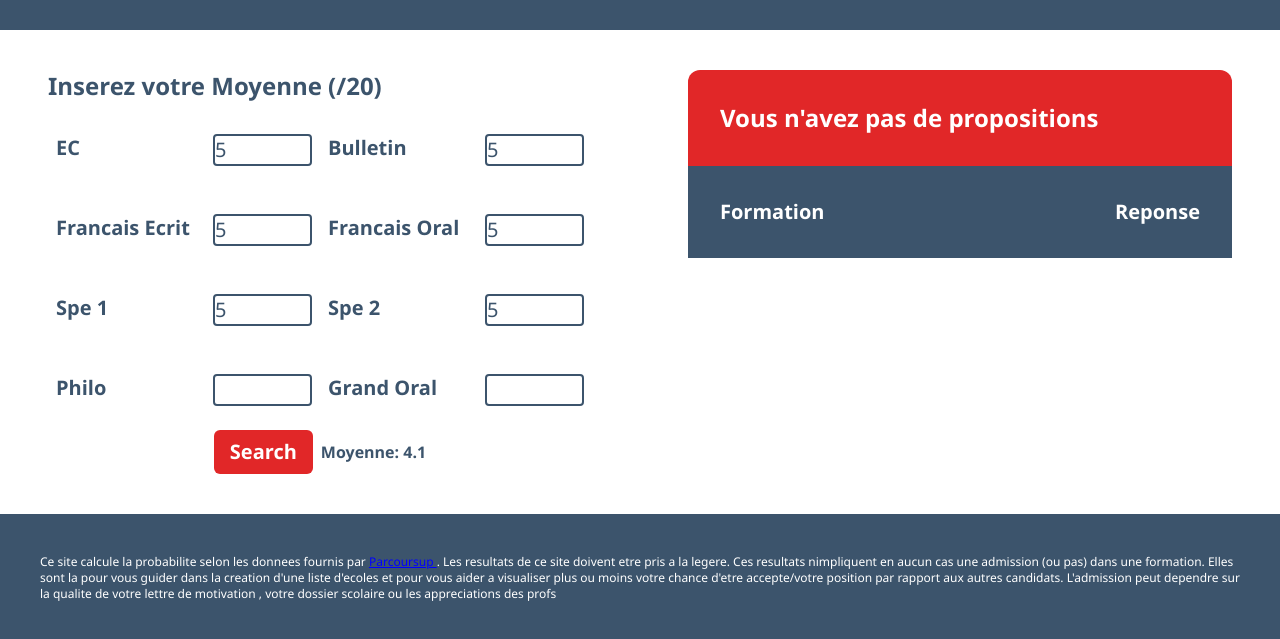
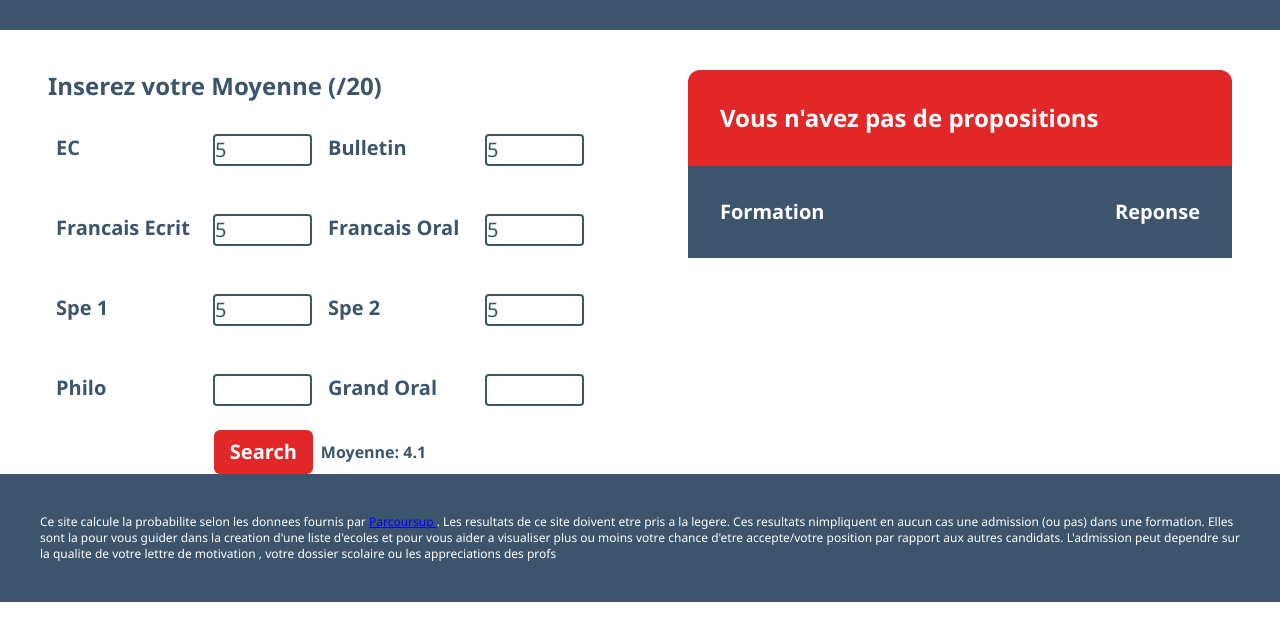
Before and after one commit to Adam-Alani/parcourstup, a Svelte app: page / in a window 1280 px wide. Both pictures are taken after typing "5", "5", "5", "5", "5", "5" into the empty fields and a click on the button "Search". Shown: the part 215-854 px from the top of the page. After the commit the page ends 817 px from the top, so only its background shows below. Built offline with nearby package versions, Linux system fonts and the light colour scheme.

Commit message:
fixed footer

```diff
--- a/src/App.svelte
+++ b/src/App.svelte
@@ -18,7 +18,8 @@
 </script>
 <style global>body {font-family: "Segoe UI", sans-serif;}</style>
 <Tailwindcss />
-<main class="h-screen text-pblue">
+<main class=" flex flex-col min-h-screen text-pblue">
+	<div class="flex-grow">
 		<nav class="flex flex-row justify-between items-center mx-12 flex-wrap ">
 			<img src="/images/parcourstup.png" width="400px" height="auto" alt="ParcourStup" >
 			<ul class="sm:flex-initial flex font-semibold text-xl  flex-1 justify-around  flex-row   ">
@@ -44,7 +45,7 @@
 				</div>
 			</div>
 			{#if searched}
-			<div class="ml-12">
+				<div class="ml-12 mb-10">
 					<div class="bg-pred rounded-t-xl text-white font-bold text-2xl mr-12">
 						<h1 class="mx-8 py-8">
 							{propositionsMessage($schools , $totalAverage)}
@@ -62,8 +63,8 @@
 				</div>
 			{/if}
 		</div>
-
-	<footer class="bg-pblue my-10 flex flex-row text-white font-light px-10 py-10 text-xs">
+	</div>
+	<footer class="bg-pblue text-white font-light px-10 py-10 text-xs ">
 		<div>
 			<p> Ce site calcule la probabilite selon les donnees fournis par
 				<a href="https://data.enseignementsup-recherche.gouv.fr/explore/dataset/fr-esr-parcoursup/information/?timezone=Europe%2FBerlin&sort=tri" class="underline" style="color:blue;">
```
Lines whose indentation alone changed are shown as unchanged.
